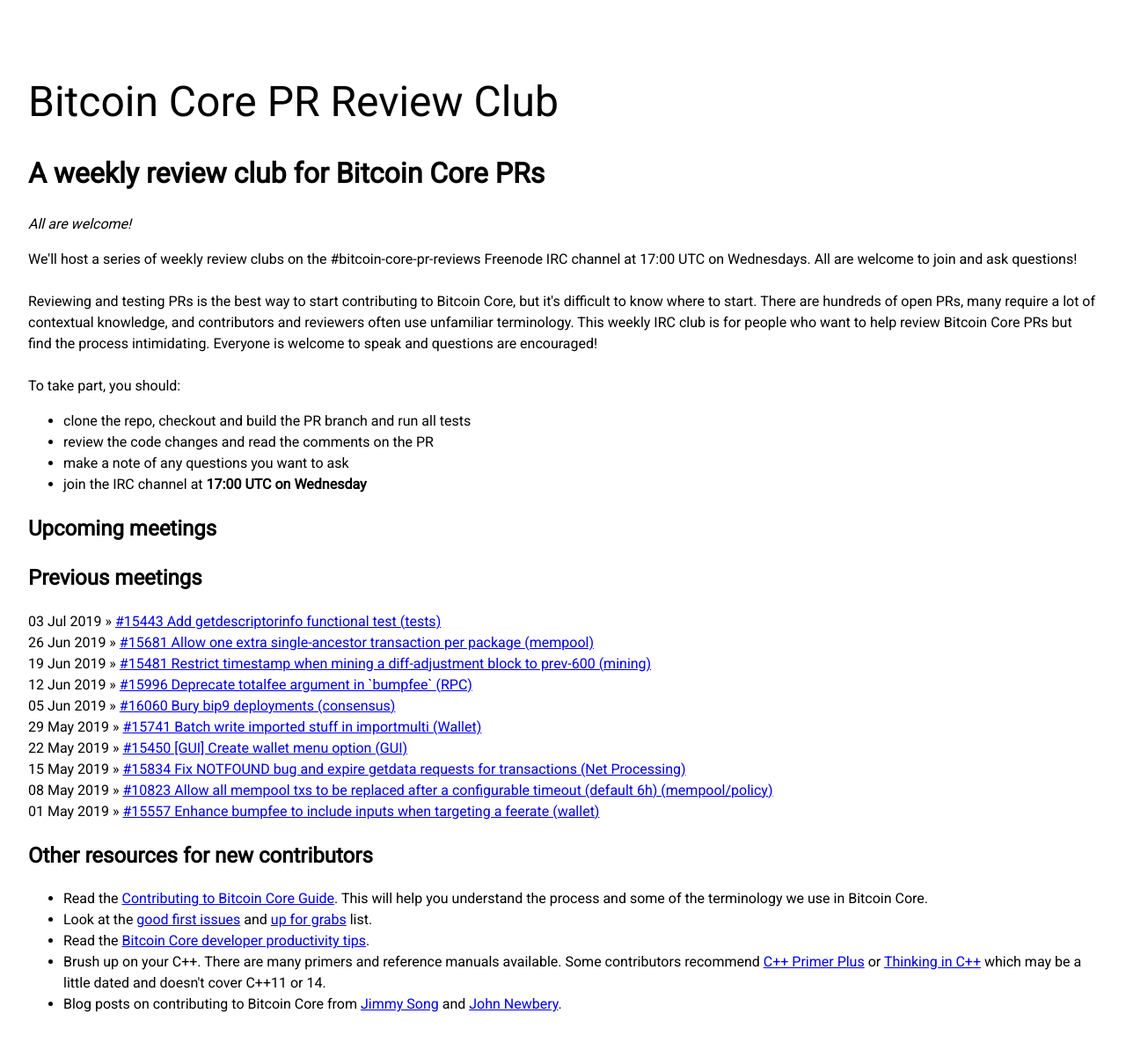
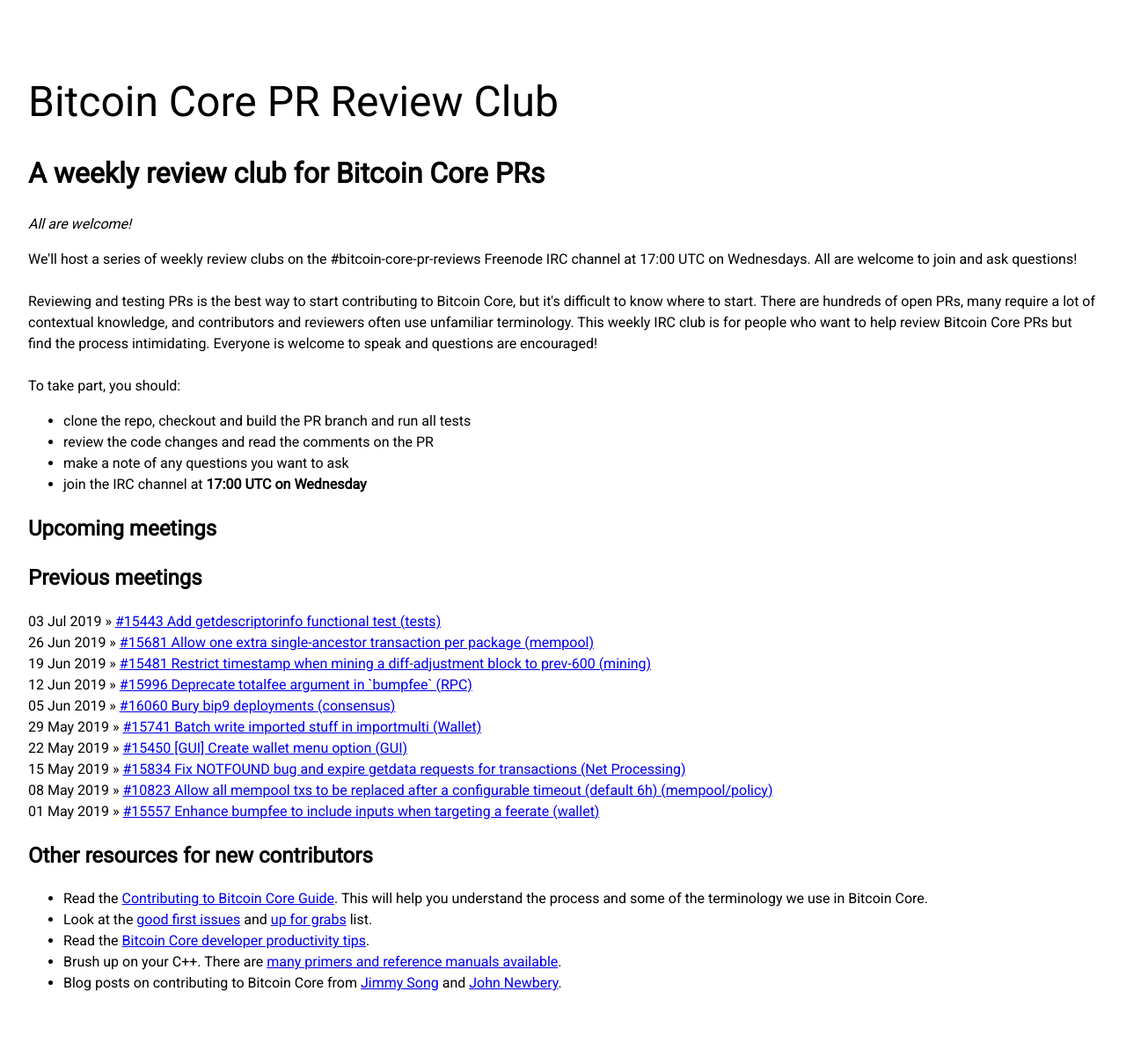
Before and after one commit to bitcoin-core-review-club/website, a Jekyll site: the page built from index.html, in a window 1280 px wide. Shown: the whole page at 88% size. Built offline with Jekyll 4.4.1, drawn with Linux system fonts in a browser that asks for light colours; nearby versions of some CDN libraries; the list of posts is cut into pages by our own code; after the commit the page ends 1178 px from its top, so only the background shows below that.

Commit message:
Improve C++ book recommandations
Remove "C++ Primer Plus". Here are 3 links that explain why:

  - https://www.reddit.com/r/cpp/comments/13g6s1/which_c_primer_book_is_better/
  - https://www.quora.com/Between-C++-Primer-Plus-and-C++-Primer-which-is-better-and-why
  - http://www.cplusplus.com/forum/beginner/106097/

"C++ Primer, 5th Edition" and the dated but compact and well-regarded "Accelerated C++" are introductory books I've worked through and can recommend. That said, individual readers' needs vary, and it may be best to simply provide a link to this (quite good) list of books organised by category:

  - https://stackoverflow.com/questions/388242/the-definitive-c-book-guide-and-list

```diff
--- a/index.html
+++ b/index.html
@@ -48,7 +48,7 @@
     <li>Read the <a href="https://github.com/bitcoin/bitcoin/blob/master/CONTRIBUTING.md">Contributing to Bitcoin Core Guide</a>. This will help you understand the process and some of the terminology we use in Bitcoin Core.</li>
     <li>Look at the <a href="https://github.com/bitcoin/bitcoin/issues?q=is%3Aissue+is%3Aopen+label%3A%22good+first+issue%22">good first issues</a> and  <a href="https://github.com/bitcoin/bitcoin/issues?utf8=%E2%9C%93&q=label%3A%22Up+for+grabs%22">up for grabs</a> list.</li>
     <li>Read the <a href="https://github.com/bitcoin/bitcoin/blob/master/doc/productivity.md">Bitcoin Core developer productivity tips</a>.</li>
-    <li>Brush up on your C++. There are many primers and reference manuals available. Some contributors recommend <a href="https://www.amazon.com/Primer-Plus-6th-Developers-Library/dp/0321776402">C++ Primer Plus</a> or <a href="https://www.amazon.com/Thinking-Vol-Introduction-Standard-2nd/dp/0139798099/ref=sr_1_1?keywords=thinking+in+C%2B%2B&qid=1555344308&s=books&sr=1-1">Thinking in C++</a> which may be a little dated and doesn't cover C++11 or 14.</li>
+    <li>Brush up on your C++. There are <a href="https://stackoverflow.com/questions/388242/the-definitive-c-book-guide-and-list">many primers and reference manuals available</a>.</li>
     <li>Blog posts on contributing to Bitcoin Core from <a href="https://bitcointechtalk.com/a-gentle-introduction-to-bitcoin-core-development-fdc95eaee6b8">Jimmy Song</a> and <a href="https://bitcointechtalk.com/contributing-to-bitcoin-core-a-personal-account-35f3a594340b">John Newbery</a>.</li>
   </ul>
 </div>
```
